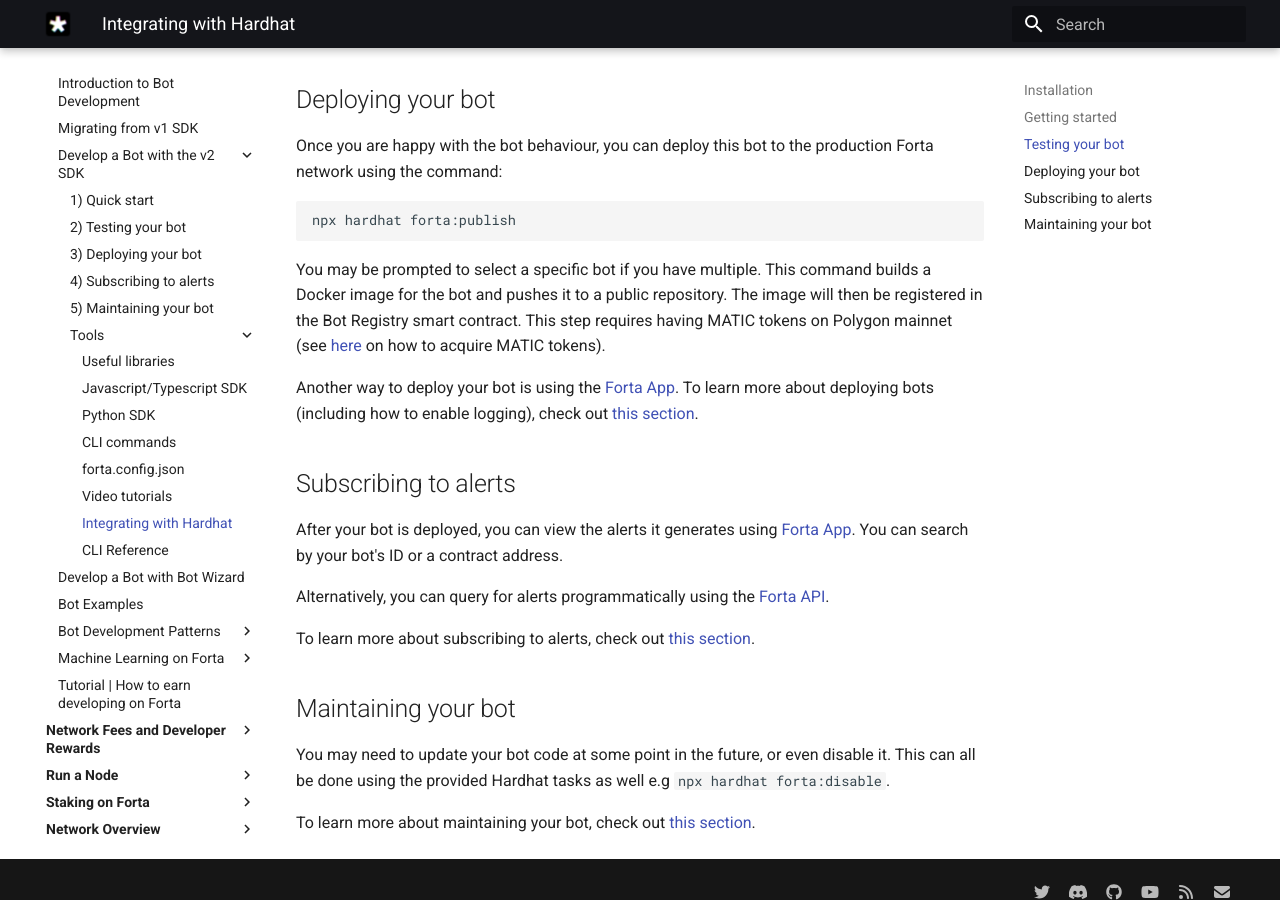
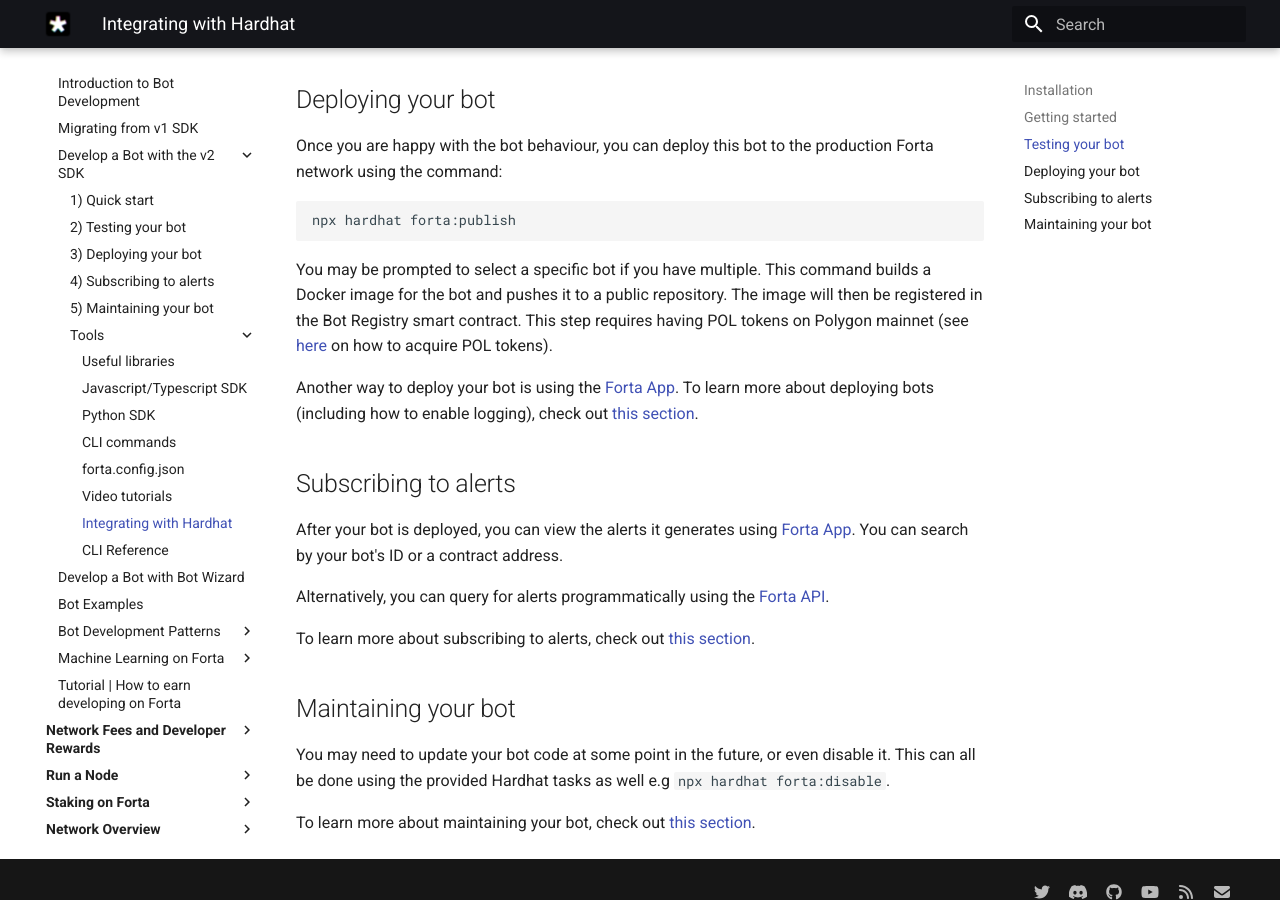
Before and after one commit to forta-network/docs, an MkDocs documentation site: the page built from docs/hardhat.md, in a window 1280 px wide and 900 px high, scrolled down 2103 px. Built offline with MkDocs 1.6.1 and Material for MkDocs 9.7.7, drawn with Linux system fonts in a browser that asks for light colours.

Commit message:
Update hardhat.md

````diff
--- a/docs/hardhat.md
+++ b/docs/hardhat.md
@@ -78,7 +78,7 @@
 npx hardhat forta:publish
 ```
 
-You may be prompted to select a specific bot if you have multiple. This command builds a Docker image for the bot and pushes it to a public repository. The image will then be registered in the Bot Registry smart contract. This step requires having MATIC tokens on Polygon mainnet (see [here](matic.md) on how to acquire MATIC tokens).
+You may be prompted to select a specific bot if you have multiple. This command builds a Docker image for the bot and pushes it to a public repository. The image will then be registered in the Bot Registry smart contract. This step requires having POL tokens on Polygon mainnet (see [here](matic.md) on how to acquire POL tokens).
 
 Another way to deploy your bot is using the [Forta App](https://app.forta.network/). To learn more about deploying bots (including how to enable logging), check out [this section](deploying.md).
 
````
